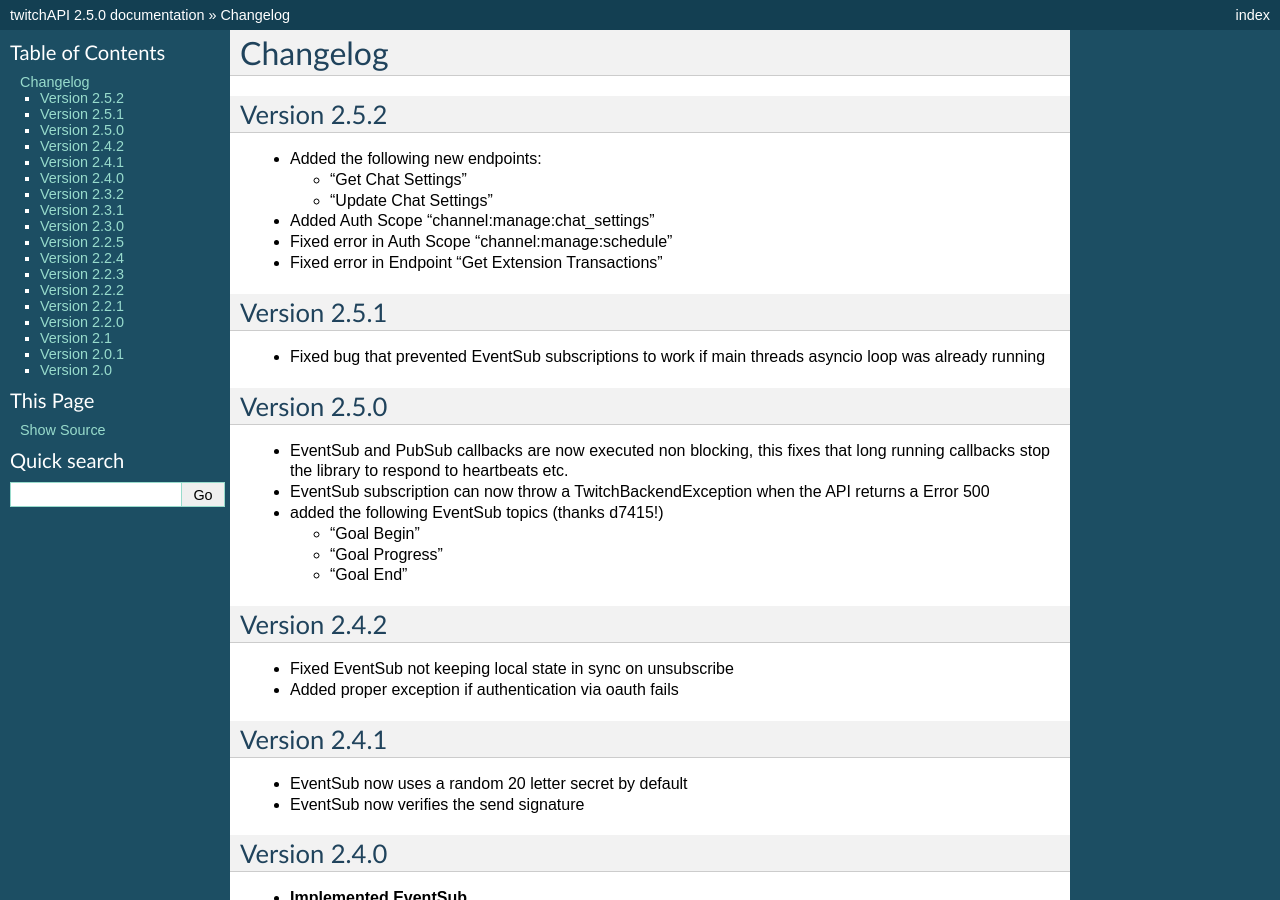
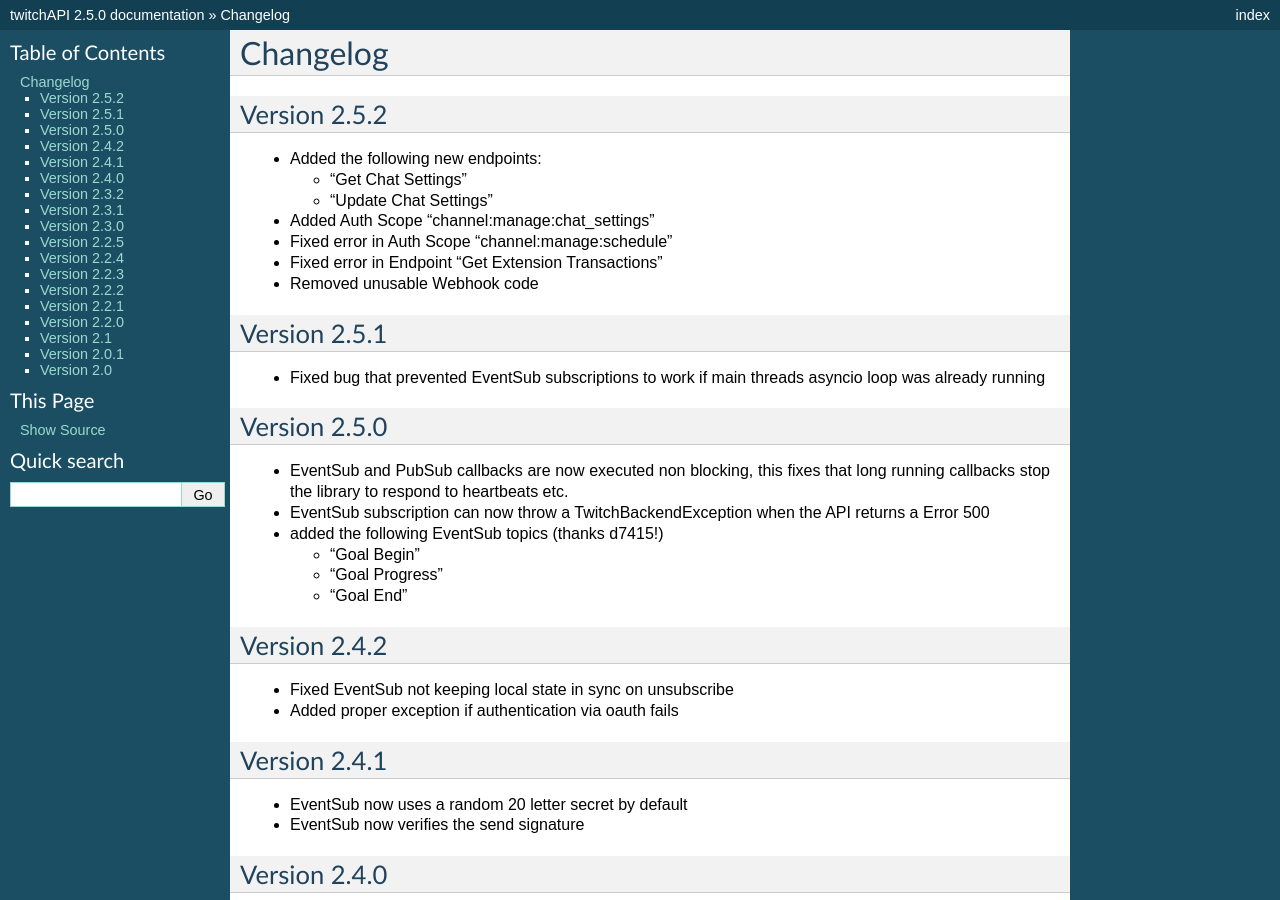
Before and after one commit to Teekeks/pyTwitchAPI, a Sphinx documentation site: the page built from docs/changelog.rst, in a window 1280 px wide and 900 px high. Built offline with Sphinx 7.4.7, drawn with Linux system fonts in a browser that asks for light colours.

Commit message:
updated changelog

```diff
--- a/docs/changelog.rst
+++ b/docs/changelog.rst
@@ -16,6 +16,7 @@
 - Added Auth Scope "channel:manage:chat_settings"
 - Fixed error in Auth Scope "channel:manage:schedule"
 - Fixed error in Endpoint "Get Extension Transactions"
+- Removed unusable Webhook code
 
 ****************
 Version 2.5.1
```
